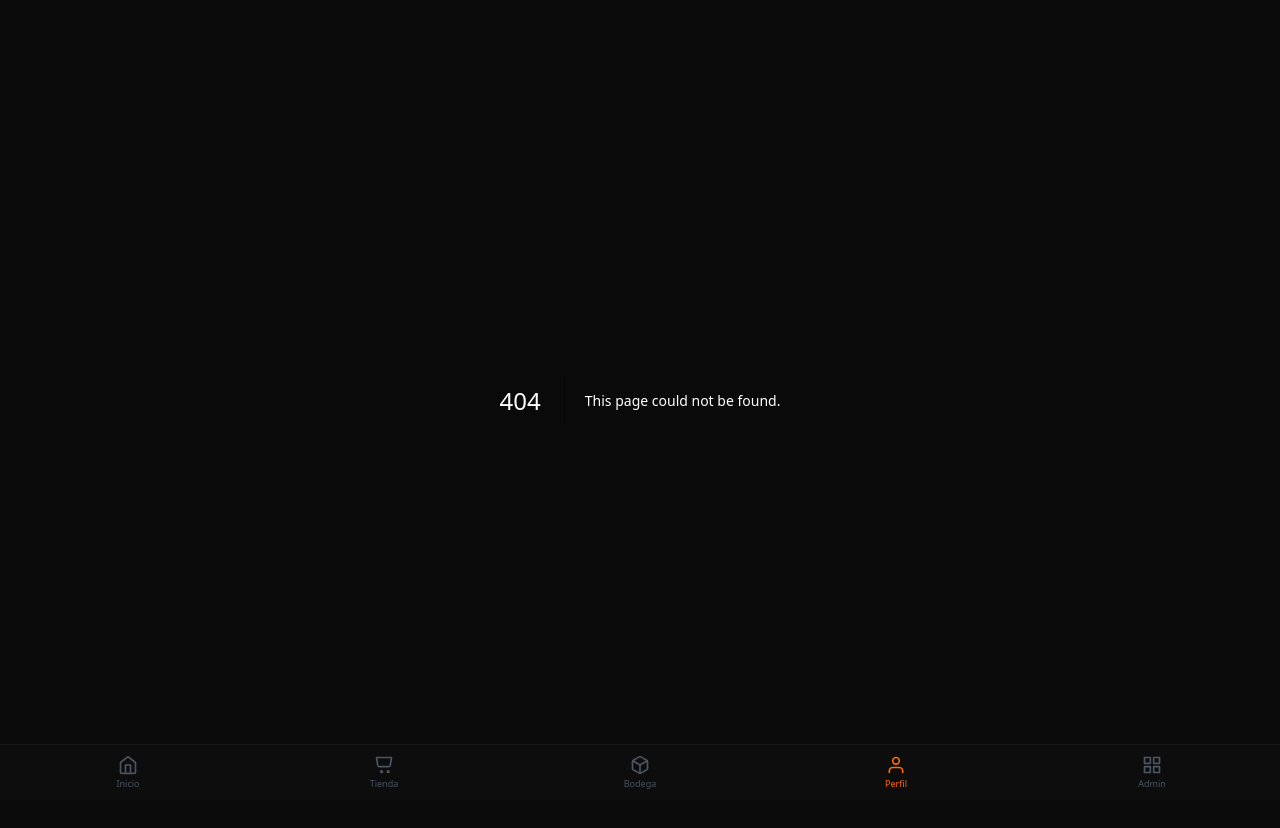
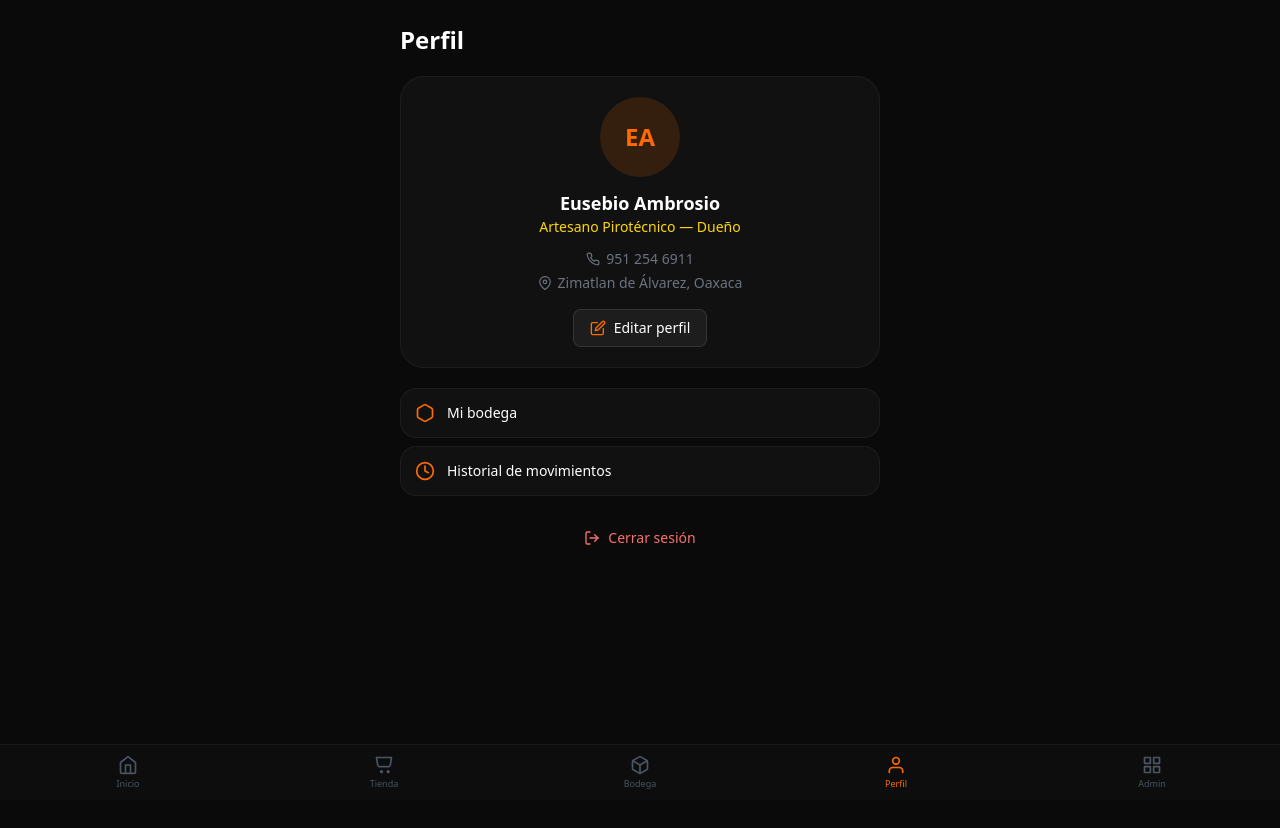
Before and after one commit to turbillon50/pirotecnia-kyo, a Next.js app: page /perfil in a window 1280 px wide. Before the commit this address had no page. Shown: the top 828 px of the page. After the commit the page ends 800 px from the top, so only its background shows below. Built offline with nearby package versions, Linux system fonts and the light colour scheme.

Commit message:
feat: pantalla perfil

```diff
--- /dev/null
+++ b/src/app/perfil/page.tsx
@@ -0,0 +1,71 @@
+'use client';
+import { motion } from 'framer-motion';
+import Link from 'next/link';
+import { demoProfile } from '@/lib/demo-data';
+import { IconPhone, IconMapPin, IconEdit, IconLogout, IconBox, IconClock } from '@/components/icons';
+
+export default function PerfilPage() {
+  const menu = [
+    { href: '/app', label: 'Mi bodega', icon: <IconBox c="#FF6B00" /> },
+    { href: '/app/movimientos', label: 'Historial de movimientos', icon: <IconClock c="#FF6B00" /> },
+  ];
+
+  return (
+    <motion.main
+      initial={{ opacity: 0, y: 16 }}
+      animate={{ opacity: 1, y: 0 }}
+      transition={{ duration: 0.25 }}
+      className="max-w-lg mx-auto px-4 pt-6 pb-4"
+    >
+      <h1 className="text-2xl font-black text-white mb-5">Perfil</h1>
+
+      <div className="bg-[#111] rounded-[var(--r-lg)] p-5 border border-white/5 mb-5 text-center">
+        <div className="w-20 h-20 rounded-full bg-[#FF6B00]/15 flex items-center justify-center mx-auto mb-3 text-[#FF6B00] font-black text-2xl">
+          EA
+        </div>
+        <p className="text-white font-bold text-lg">{demoProfile.nombre}</p>
+        <p className="text-[#FFD700] text-sm font-medium mb-3">{demoProfile.rol}</p>
+
+        <div className="flex items-center justify-center gap-1.5 text-gray-500 text-sm mb-1">
+          <IconPhone c="#6b7280" s={14} />
+          {demoProfile.telefono}
+        </div>
+        <div className="flex items-center justify-center gap-1.5 text-gray-500 text-sm">
+          <IconMapPin c="#6b7280" s={14} />
+          {demoProfile.ubicacion}
+        </div>
+
+        <Link href="/perfil/editar">
+          <motion.div
+            whileTap={{ scale: 0.97 }}
+            className="mt-4 inline-flex items-center gap-2 bg-white/5 border border-white/10 rounded-[var(--r-sm)] px-4 py-2 text-sm text-white font-medium"
+          >
+            <IconEdit c="#FF6B00" s={16} />
+            Editar perfil
+          </motion.div>
+        </Link>
+      </div>
+
+      <div className="space-y-2 mb-5">
+        {menu.map((m, i) => (
+          <motion.div
+            key={m.href}
+            initial={{ opacity: 0, y: 16 }}
+            animate={{ opacity: 1, y: 0 }}
+            transition={{ duration: 0.25, delay: 0.06 * i }}
+          >
+            <Link href={m.href} className="flex items-center gap-3 bg-[#111] rounded-[var(--r-md)] p-3.5 border border-white/5">
+              <span className="w-5 h-5">{m.icon}</span>
+              <span className="text-white text-sm font-medium">{m.label}</span>
+            </Link>
+          </motion.div>
+        ))}
+      </div>
+
+      <motion.button whileTap={{ scale: 0.97 }} className="w-full flex items-center justify-center gap-2 text-red-400 text-sm font-medium py-3">
+        <IconLogout s={16} />
+        Cerrar sesión
+      </motion.button>
+    </motion.main>
+  );
+}
```
